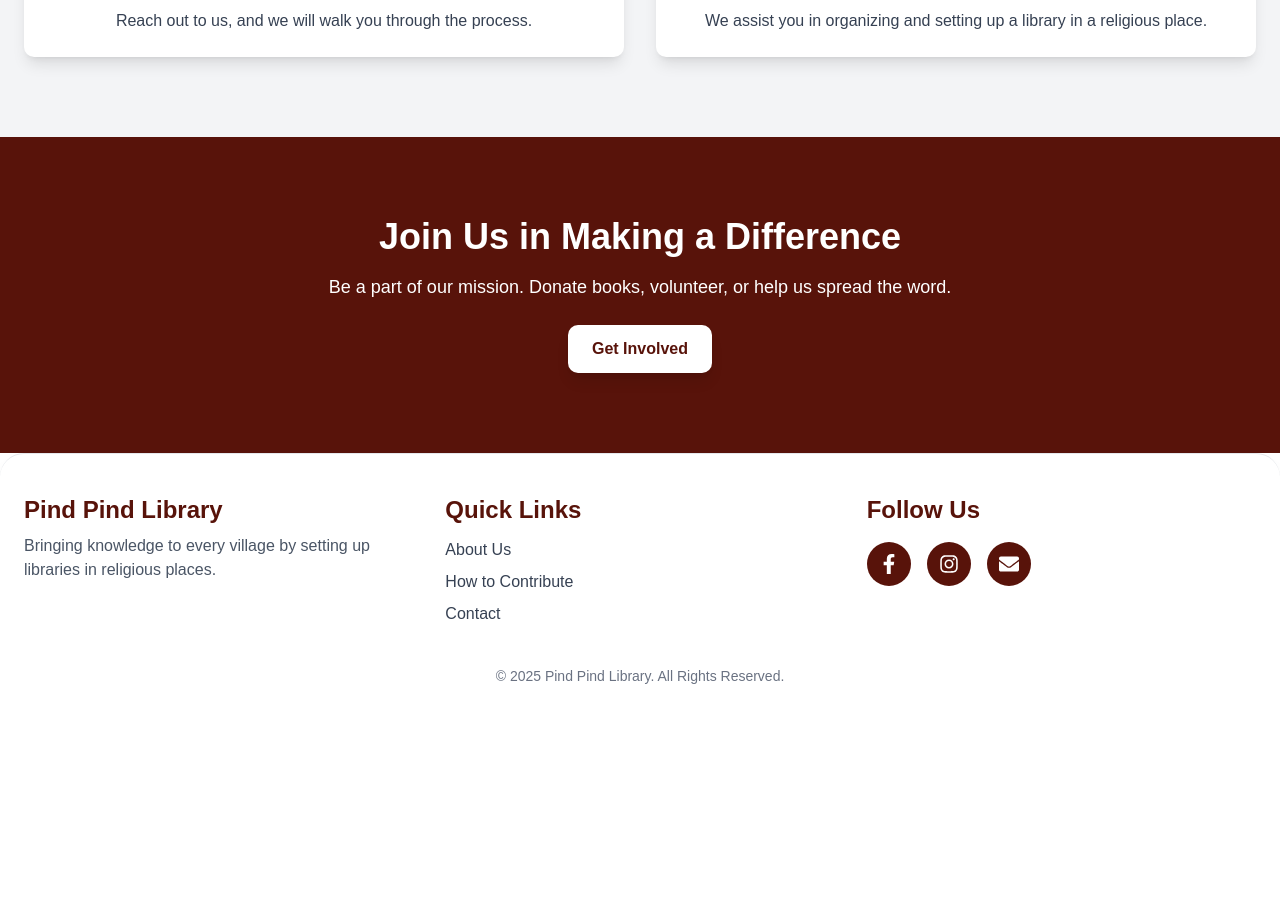
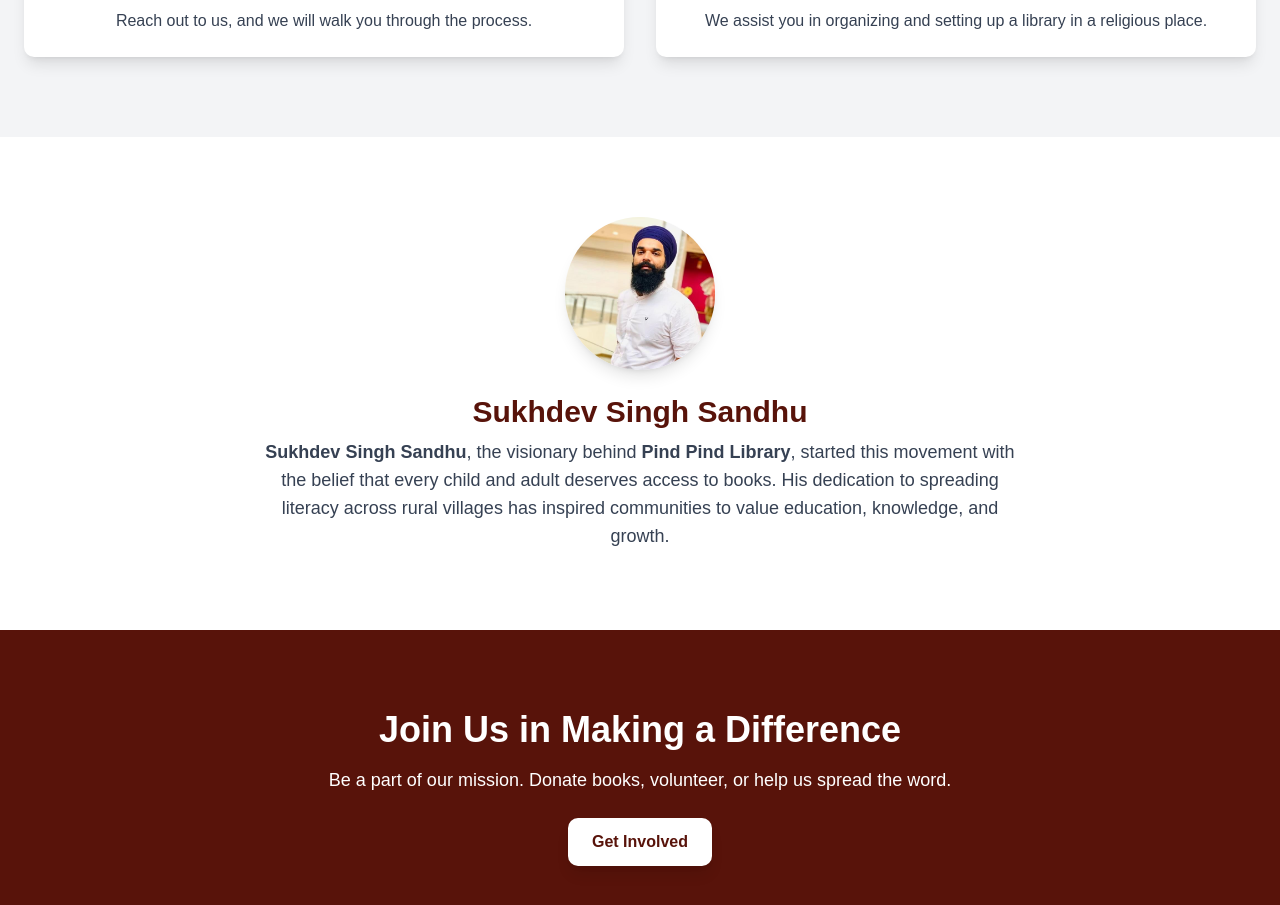
Before and after one commit to Noctua-webworks/pind-pind-library, a Next.js app: page /about in a window 1280 px wide. Shown: the part 1880-2785 px from the top of the page. Before the commit the page ends 2606 px from the top, so only its background shows below. Built offline with nearby package versions, Linux system fonts and the light colour scheme; a web font is replaced by a local one.

Commit message:
Final changes as per testing

```diff
--- a/src/app/donate-books/page.js
+++ b/src/app/donate-books/page.js
@@ -11,7 +11,7 @@ export default function DonateBooksPage() {
     <div className="max-w-2xl mx-auto p-6">
       <h1 className="text-3xl font-bold mb-4">Donate Books to Pind Pind Library</h1>
       <p className="mb-4 text-gray-700">
-        Be a part of the <strong>Pind Pind Library</strong> movement by donating new or gently used books that can educate, entertain, and inspire readers in rural villages.
+        Be a part of the <strong>Pind Pind Library</strong> movement by donating <strong>PDF versions</strong> of new or gently used books that can educate, entertain, and inspire readers in rural villages.
         Your book donations help us fill our village libraries and encourage a strong culture of reading and learning.
       </p>
 
@@ -26,27 +26,23 @@ export default function DonateBooksPage() {
 
       <h2 className="text-xl font-semibold mb-2">How to Donate?</h2>
       <p className="text-gray-700 mb-2">
-        You can drop off or courier your books to our donation center at:
+        We currently accept only PDF versions of books. Please email your PDFs to:
       </p>
 
       <div className="bg-gray-100 p-4 rounded-md shadow-md mb-4">
-        <p><strong>Pind Pind Library Donation Center</strong></p>
-        <p>Pind Pind Library Foundation</p>
-        <p>Main Road, Near Gurudwara Sahib</p>
-        <p>District Library Block, Punjab – 144001</p>
-        <p>Email: <strong>books@pindpindlibrary.org</strong></p>
+        <p>Email: <strong>pindpindlibrary@gmail.com</strong></p>
       </div>
 
       <p className="text-gray-600">
-        For bulk donations or organizing a book collection drive in your city, reach out to us at the above email. Together, we can build a stronger, smarter Punjab—one book at a time.
+        For bulk donations or organizing a digital book collection drive in your city, reach out to us at the above email. Together, we can build a stronger, smarter Punjab—one book at a time.
       </p>
 
       <div className="mt-8 text-gray-700">
         <h3 className="text-lg font-semibold mb-2">Why Your Book Donation Matters</h3>
         <ul className="list-disc ml-6 space-y-2">
           <li>Inspires children and adults in remote villages to read and learn</li>
-          <li>Gives second life to books lying unused in homes</li>
-          <li>Supports education where resources are scarce</li>
+          <li>Gives second life to books lying unused in digital archives</li>
+          <li>Supports education where physical resources are limited</li>
           <li>Spreads knowledge, creativity, and joy</li>
         </ul>
       </div>
--- a/src/app/layout.js
+++ b/src/app/layout.js
@@ -9,15 +9,15 @@ const recursive = Recursive({ subsets: ['latin'], display: 'swap', variable: "--
 export const metadata = {
   title: "Pind Pind Library – Bringing Books to Villages",
   description: "Pind Pind Library is a  community-driven initiative to establish libraries in religious places across villages. Join us in making knowledge accessible to everyone.",
-  keywords: "Pind pind library, community library, book donation, rural education, knowledge for all, pind Library, Pind Pind Library, Library, Pind Pind, The Library, Village Library, Pind Education, Education, Pind Pind Library Mission, Pind Pind Library Foundation, Pind Pind Library Vision",
+  keywords: "Pind pind library,pind pind library org, pind pind library community library, book donation, rural education, knowledge for all, pind Library, Pind Pind Library, Library, Pind Pind, The Library, Village Library, Pind Education, Education, Pind Pind Library Mission, Pind Pind Library Foundation, Pind Pind Library Vision",
   openGraph: {
     title: "Pind Pind Library – Bringing Books to Villages",
     description: "Join our mission to set up libraries in villages and promote education through books.",
-    url: "https://pind-pind-library.vercel.app/",
+    url: "https://pindpindlibrary.org/",
     site_name: "Pind Pind Library",
     images: [
       {
-        url: "https://pind-pind-library.vercel.app/library-image.jpg",
+        url: "https://pindpindlibrary.org/library-image.jpg",
         width: 1200,
         height: 630,
         alt: "Pind Pind Library",
--- a/src/components/AboutUs.jsx
+++ b/src/components/AboutUs.jsx
@@ -2,12 +2,16 @@
 
 import React from "react";
 import Image from "next/image";
-import { FaHandsHelping, FaGlobe, FaUsers, FaCheckCircle } from "react-icons/fa";
+import {
+  FaHandsHelping,
+  FaGlobe,
+  FaUsers,
+  FaCheckCircle,
+} from "react-icons/fa";
 import { motion } from "framer-motion";
 import MotionButton from "@/components/MotionButton";
 
 export default function AboutUs() {
-
   return (
     <div className="bg-gray-100 text-gray-900 dark:bg-gray-900 dark:text-white">
       {/* Hero Section */}
@@ -20,7 +24,8 @@ export default function AboutUs() {
         >
           <h1 className="text-5xl font-bold">About Us</h1>
           <p className="mt-4 text-lg max-w-3xl mx-auto">
-                        Empowering communities through knowledge – one book, one village at a time.
+            Empowering communities through knowledge – one book, one village at
+            a time.
           </p>
         </motion.div>
       </section>
@@ -35,8 +40,9 @@ export default function AboutUs() {
           <FaGlobe className="text-5xl text-[#58130a] mx-auto" />
           <h2 className="text-4xl font-bold mt-4">Our Mission</h2>
           <p className="mt-6 text-lg max-w-3xl mx-auto text-gray-700 dark:text-gray-300">
-                        We believe that knowledge should be accessible to everyone. Our mission is to bring books to
-                        villages, creating spaces where people can learn, grow, and connect through literature.
+            We believe that knowledge should be accessible to everyone. Our
+            mission is to bring books to villages, creating spaces where people
+            can learn, grow, and connect through literature.
           </p>
         </motion.div>
       </section>
@@ -52,8 +58,9 @@ export default function AboutUs() {
           >
             <h2 className="text-4xl font-bold">Why We Started</h2>
             <p className="mt-4 text-lg text-gray-700 dark:text-gray-300">
-                            Many villages lack access to books, limiting education and growth. We started this initiative to bridge
-                            this gap, ensuring that knowledge reaches every corner, inspiring generations to come.
+              Many villages lack access to books, limiting education and growth.
+              We started this initiative to bridge this gap, ensuring that
+              knowledge reaches every corner, inspiring generations to come.
             </p>
           </motion.div>
           <motion.div
@@ -80,16 +87,22 @@ export default function AboutUs() {
           className="container mx-auto text-center p-6 rounded-lg shadow-lg bg-white dark:bg-gray-900"
         >
           <FaCheckCircle className="text-5xl text-[#58130a] mx-auto" />
-                    <h2 className="text-4xl font-bold mt-4">Prerequisites for Setting Up a Library</h2>
+          <h2 className="text-4xl font-bold mt-4">
+            Prerequisites for Setting Up a Library
+          </h2>
           <p className="mt-6 text-lg max-w-3xl mx-auto text-gray-700 dark:text-gray-300">
-                        To establish a library, your village must have a religious place where the library can be hosted. This ensures accessibility and sustainability within the community.
+            To establish a library, your village must have a religious place
+            where the library can be hosted. This ensures accessibility and
+            sustainability within the community.
           </p>
         </motion.div>
       </section>
 
       {/* How We Work */}
       <section className="container mx-auto px-6 py-20">
-                <h2 className="text-4xl font-bold text-center">How to Set Up a Library</h2>
+        <h2 className="text-4xl font-bold text-center">
+          How to Set Up a Library
+        </h2>
         <div className="mt-12 grid grid-cols-1 md:grid-cols-2 gap-8">
           <motion.div
             whileHover={{ scale: 1.05 }}
@@ -98,7 +111,9 @@ export default function AboutUs() {
           >
             <FaUsers className="text-4xl text-[#58130a] mx-auto" />
             <h3 className="text-2xl font-semibold mt-2">Contact Us</h3>
-                        <p className="mt-2 text-gray-700 dark:text-gray-300">Reach out to us, and we will walk you through the process.</p>
+            <p className="mt-2 text-gray-700 dark:text-gray-300">
+              Reach out to us, and we will walk you through the process.
+            </p>
           </motion.div>
           <motion.div
             whileHover={{ scale: 1.05 }}
@@ -107,9 +122,42 @@ export default function AboutUs() {
           >
             <FaHandsHelping className="text-4xl text-[#58130a] mx-auto" />
             <h3 className="text-2xl font-semibold mt-2">Guidance & Support</h3>
-                        <p className="mt-2 text-gray-700 dark:text-gray-300">We assist you in organizing and setting up a library in a religious place.</p>
+            <p className="mt-2 text-gray-700 dark:text-gray-300">
+              We assist you in organizing and setting up a library in a
+              religious place.
+            </p>
           </motion.div>
         </div>
+      </section>
+
+      {/* Founder Section */}
+      {/* Founder Section */}
+      <section className="bg-white dark:bg-gray-800 py-20 px-6">
+        <motion.div
+          initial={{ opacity: 0, y: 50 }}
+          whileInView={{ opacity: 1, y: 0 }}
+          viewport={{ once: true }}
+          transition={{ duration: 0.8 }}
+          className="container mx-auto text-center max-w-3xl"
+        >
+          <Image
+            src="/images/founder.jpeg"
+            width={150}
+            height={150}
+            alt="Sukhdev Singh Sandhu"
+            className="mx-auto mb-6 rounded-full shadow-lg"
+          />
+          <h2 className="text-3xl font-bold text-[#58130a] mb-2">
+            Sukhdev Singh Sandhu
+          </h2>
+          <p className="text-lg text-gray-700 dark:text-gray-300">
+            <strong>Sukhdev Singh Sandhu</strong>, the visionary behind{" "}
+            <strong>Pind Pind Library</strong>, started this movement with the
+            belief that every child and adult deserves access to books. His
+            dedication to spreading literacy across rural villages has inspired
+            communities to value education, knowledge, and growth.
+          </p>
+        </motion.div>
       </section>
 
       {/* Call to Action */}
@@ -121,7 +169,8 @@ export default function AboutUs() {
         >
           <h2 className="text-4xl font-bold">Join Us in Making a Difference</h2>
           <p className="mt-4 text-lg max-w-3xl mx-auto">
-                        Be a part of our mission. Donate books, volunteer, or help us spread the word.
+            Be a part of our mission. Donate books, volunteer, or help us spread
+            the word.
           </p>
           <MotionButton title="Get Involved" />
         </motion.div>
--- a/src/components/Books.jsx
+++ b/src/components/Books.jsx
@@ -72,7 +72,7 @@ const GridItem = ({ area, icon, title, description }) => {
           inactiveZone={0.01}
         />
         <div className="relative flex h-full flex-col justify-between gap-6 overflow-hidden rounded-xl border-0.75 p-6  dark:shadow-[0px_0px_27px_0px_#2D2D2D] md:p-6">
-          <div className="relative flex flex-1 flex-col justify-between gap-3">
+          <div className="relative flex flex-1 flex-col justify-center gap-3">
             <div className="w-fit rounded-lg border border-gray-600 p-2 ">
               {icon}
             </div>
--- a/src/components/Navbar.jsx
+++ b/src/components/Navbar.jsx
@@ -78,17 +78,17 @@ const Navbar = () => {
               </button>
 
               {isDonationMenuOpen && (
-                <div className="absolute bg-white shadow-md p-2 rounded-md mt-2 space-y-2 min-w-[200px] z-50">
+                <div className="absolute -left-[24px] bg-white shadow-md p-2 rounded-md mt-2 space-y-2 min-w-[200px] z-50">
                   <Link
                     href="/donate-money"
-                    className="block px-4 py-2 text-sm hover:bg-gray-100"
+                    className="block px-4 text-left py-2 text-sm hover:bg-gray-100"
                     onClick={() => setIsDonationMenuOpen(false)}
                   >
                     Monetary donation
                   </Link>
                   <Link
                     href="/donate-books"
-                    className="block px-4 py-2 text-sm hover:bg-gray-100"
+                    className="block px-4 text-left py-2 text-sm hover:bg-gray-100"
                     onClick={() => setIsDonationMenuOpen(false)}
                   >
                     Books donation
```
Also changed, not shown: src/app/donate-money/page.js (+6 -6 lines), public/images/founder.jpeg (added). Lines whose indentation alone changed are shown as unchanged.
